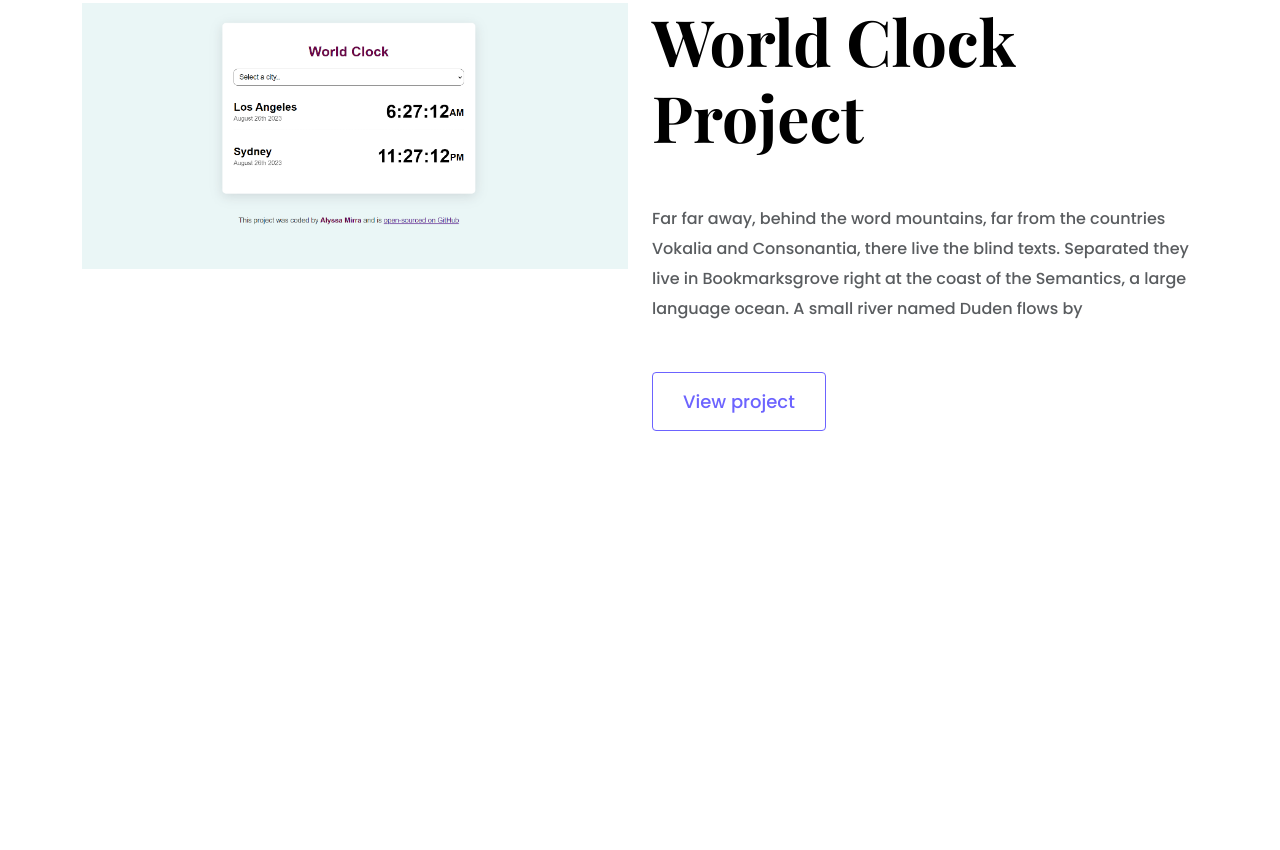
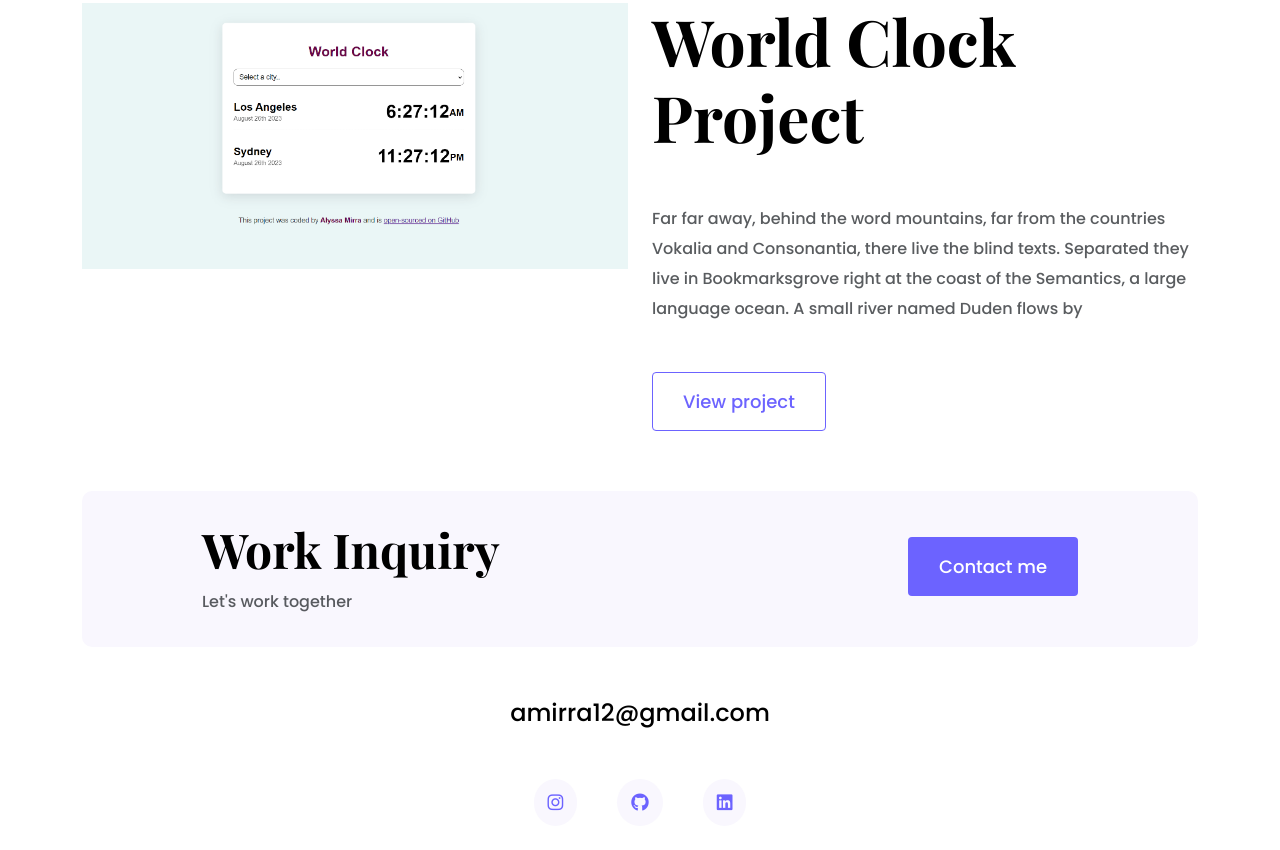
Before and after one commit to AlyssaM12/portfolio-project, a plain HTML site: page index.html in a window 1280 px wide. Shown: the part 1634-2484 px from the top of the page. Before the commit the page ends 2065 px from the top, so only its background shows below. Drawn offline with nearby package versions, Linux system fonts and the light colour scheme.

Commit message:
Added footer

```diff
--- a/index.html
+++ b/index.html
@@ -123,6 +123,33 @@
           </div>
         </div>
       </div>
+      <footer>
+        <div class="contact-box justify-content-between mb-5 d-none d-md-flex">
+          <div>
+            <h4>Work Inquiry</h4>
+            <p class="text-muted">Let's work together</p>
+          </div>
+          <div>
+            <a href="" class="btn btn-branding mt-3"> Contact me </a>
+          </div>
+        </div>
+        <div class="d-flex justify-content-center mb-5">
+          <a href="mailto:amirra12@gmail.com" class="email-link">
+            amirra12@gmail.com
+          </a>
+        </div>
+        <div class="social-links d-flex justify-content-center">
+          <a href="https://www.instagram.com" target="_blank">
+            <i class="fa-brands fa-instagram"></i>
+          </a>
+          <a href="https://www.github.com" target="_blank">
+            <i class="fa-brands fa-github"></i>
+          </a>
+          <a href="https://www.linkedin.com" target="_blank">
+            <i class="fa-brands fa-linkedin"></i>
+          </a>
+        </div>
+      </footer>
     </div>
   </body>
 </html>
--- a/styles/portfolio.css
+++ b/styles/portfolio.css
@@ -24,6 +24,9 @@ h1 {
 }
 h2 {
   font-size: 64px;
+}
+h4 {
+  font-size: 48px;
 }
 p {
   font-weight: normal;
@@ -101,6 +104,45 @@ p {
   padding: 0 10px;
 }
 
+footer {
+  margin: 60px 0;
+}
+
+footer .contact-box {
+  background: var(--secondary-color);
+  padding: 30px 120px;
+  border-radius: 10px;
+}
+
+footer .contact-box p {
+  margin: 0;
+}
+
+footer .email-link {
+  text-decoration: none;
+  color: black;
+  font-size: 24px;
+}
+
+footer .email-link:hover {
+  color: var(--branding-color);
+}
+
+footer .social-links a {
+  margin: 0 20px;
+  color: var(--branding-color);
+  background: var(--secondary-color);
+  padding: 10px 14px;
+  border-radius: 50%;
+  font-size: 18px;
+  transition: all 100ms ease-in-out;
+}
+
+footer .social-links a:hover {
+  color: white;
+  background: var(--branding-color);
+}
+
 @media (max-width: 900px) {
   h1 {
     font-size: 44px;
@@ -109,6 +151,11 @@ p {
   h2 {
     font-size: 44px;
   }
+
+  h4 {
+    font-size: 26px;
+  }
+
   .hero {
     padding: 80px 20px;
   }
```
